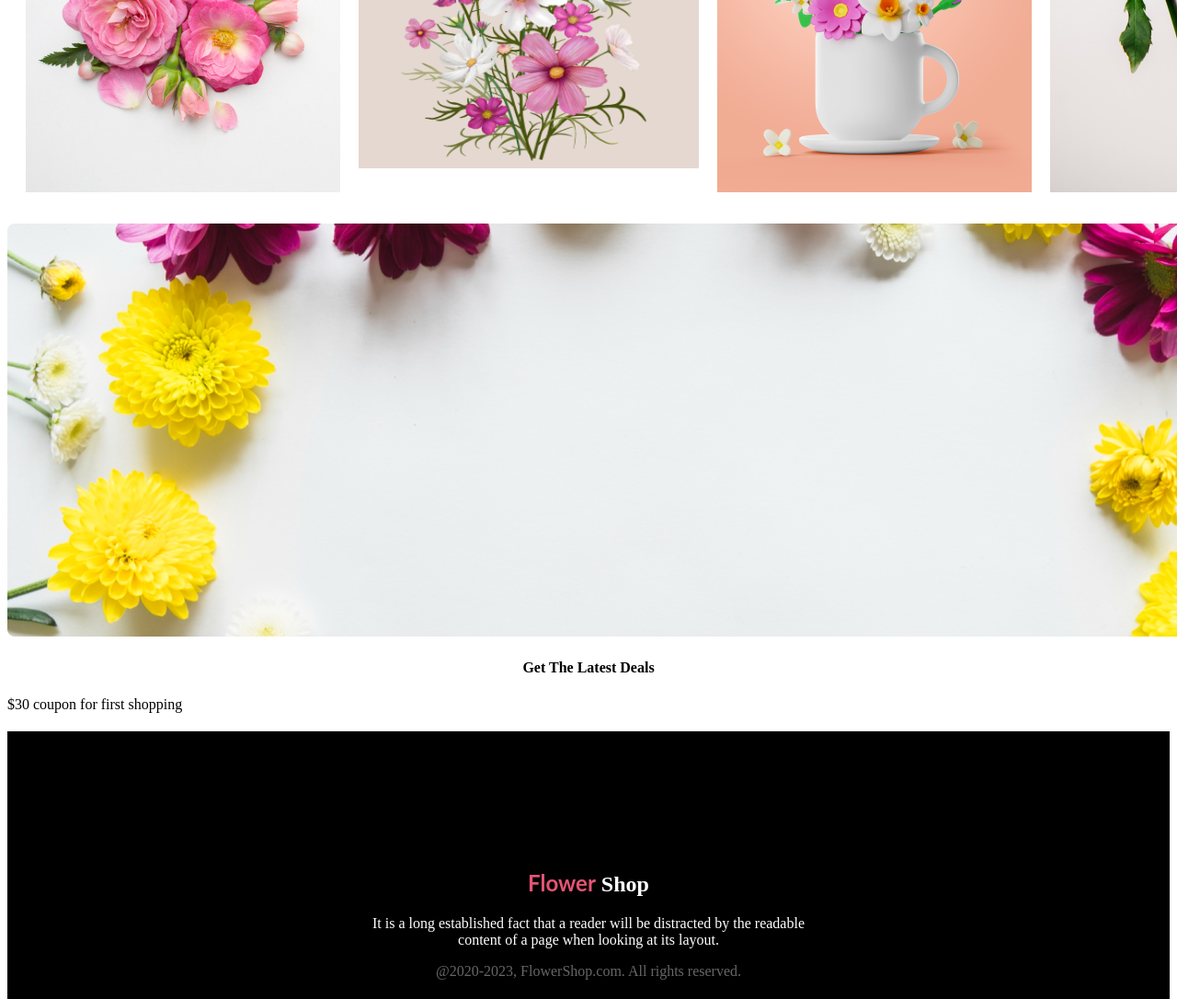
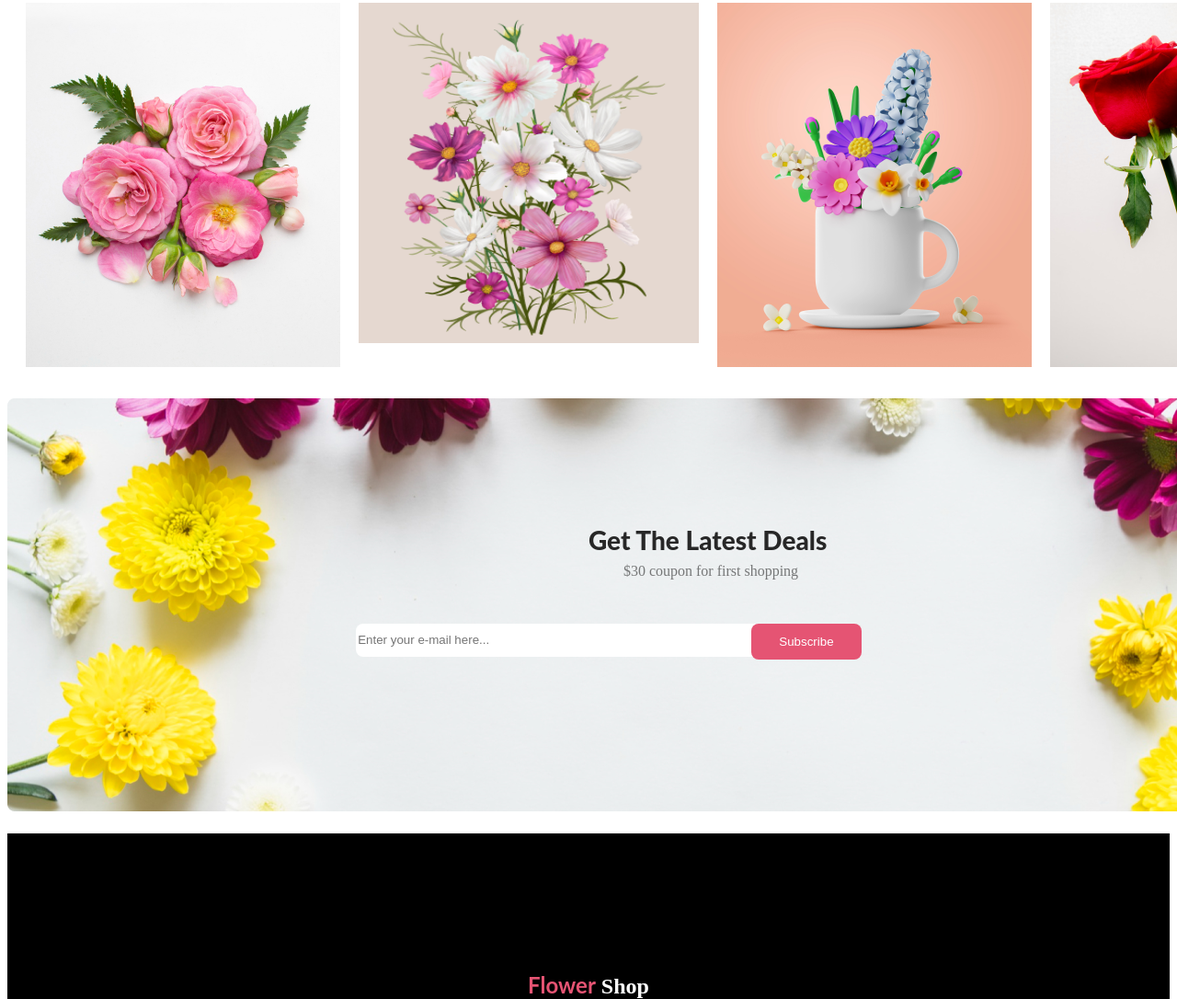
Before and after one commit to ati54q/online-flower-shop-website1, a plain HTML site: page index.html in a window 1280 px wide. Shown: the part 2761-3847 px from the top of the page at 92% size. Drawn offline with Linux system fonts and the light colour scheme.

Commit message:
add more button and style

```diff
--- a/index.html
+++ b/index.html
@@ -27,14 +27,10 @@ that it has a more-or-less normal distribution of letters.
 <img class="flaer" src="images/pngwing 10.png" alt="">
 </div>
 
-
-
-
 </body>
 </header>
 <main>
-
-
+<!--Section 2 start-->
 <section>
 
     <div>
@@ -69,7 +65,7 @@ that it has a more-or-less normal distribution of letters.
 
 </section>
 
-<!--Support Section-->
+<!--Support Section 3 start-->
 
 <section class="support-first">
     <div class="support">
@@ -92,10 +88,9 @@ that it has a more-or-less normal distribution of letters.
 
 </main>
 
+<!--Section 4 start-->
+
 <section class="hotter">
-
-
-
 <div class="hot">
     <div>
     <h1 class="hot-deal">
@@ -113,7 +108,7 @@ content of a page when looking at its layout..
 
 </section>
 
-
+<!--Section 5 start-->
 <section>
 
     <div>
@@ -151,24 +146,28 @@ content of a page when looking at its layout.
 
 </section>
 
+<!--Section 6 start-->
 
 <section>
 
 <div class="latest">
+
     <img src="images/Rectangle 9.png" alt="">
+  <div>
+        <h4 class="get-the">Get The Latest Deals</h4>
 
-    <div class="deal">
-        <h4>Get The Latest Deals</h4>
-    </div>
-
-       <div>
-       <p>
+       <p class="get-p">
         $30 coupon for first shopping
         </p>
-       </div>
+        <input class="coupon-email" placeholder="Enter your e-mail here..." type="text"> </input>
+
+        <button class="but-subs">Subscribe</button>
+    </div>
 </div>
 
 </section>
+
+<!--section footer 7 start-->
 
 <footer >
 
--- a/styles/protfolio.css
+++ b/styles/protfolio.css
@@ -1,3 +1,6 @@
+
+/* 1 section or header section  */
+
 .heade
 
 {
@@ -35,6 +38,9 @@ width: 500px;
 
 
 }
+
+
+/* section 2 start  */
 .reader{
     color: #272727;
 text-align: center;
@@ -66,8 +72,6 @@ text-decoration: underline;
 padding: 30px;
 gap: 20px;
 padding-left: 220px;
-
-
 }
 
 .flowe{
@@ -77,10 +81,6 @@ border-radius: 300px 300px 0px 0px;
 background: rgba(167, 33, 98, 0.15);
 flex-shrink: 0;
 height:
-
-
-
-
 }
 
 .flowee{
@@ -89,8 +89,6 @@ height: ;
 border-radius: 300px 300px 0px 0px;
 background: rgba(5, 151, 160, 0.15);
 height:
-
-
 }
 
 .floweee{
@@ -109,10 +107,30 @@ background: rgba(71, 125, 17, 0.15);
 height: 370px;
 }
 
+
+/* section 3 start  */
+
 .support-first{
-    height: 250px;
+    height: 200px;
+    padding-left: 150px;
 
 }
+
+.support{
+
+    display: flex;
+   text-align: center;
+   background-color: rgba(39, 39, 39, 0.05);
+   border-radius: 8px;
+   width: 1140px;
+   height: 200px;
+   padding: 20px 20px;
+   margin-top: 80px;
+   gap: 80px;
+
+}
+
+
 
 .reader-instragram{
 
@@ -146,19 +164,7 @@ font-weight: 800;
 
 }
 
-.support{
 
-
-    display: flex;
-   text-align: center;
-   background-color: rgba(39, 39, 39, 0.05);
-   border-radius: 8px;
-   width: 1140px;
-   height: 110px;
-   padding: 20px 20px;
-
-
-}
 
 
 .hotter{
@@ -166,6 +172,7 @@ font-weight: 800;
     border-radius: 8px;
 background: rgba(229, 84, 115, 0.05);
 padding-top: 150px;
+margin-top: 160px;
 
 }
 
@@ -199,16 +206,59 @@ line-height: normal;
 color: #E55473;
 }
 
+/* section 6 start */
 
 .latest{
 
-    background-image: ;
+position: relative;
+text-align: center;
+width: 100%;
+}
+.get-the{
+
+top: 22%;
+ position: absolute;
+ left: 50%;
+ color: #272727;
+font-family: Lato;
+font-size: 28px;
+font-weight: 800;
+}
+
+.get-p{
+    top: 36%;
+    position: absolute;
+    left: 53%;
+    color: rgba(39, 39, 39, 0.60);
 
 }
 
-.deal{
-    text-align: center;
+.coupon-email
+{
+    top: 54%;
+    position: absolute;
+    left: 30%;
+    width: 500px;
+    height: 34px;
+    border-radius: 8px;
+    border: none;
+    color: white;
+
 }
+
+.but-subs{
+    top: 54%;
+    position: absolute;
+    left: 64%;
+    width: 120px;
+     height: 39px;
+     border-radius: 8px;
+    background: #E55473;
+    border: none;
+   color: white;
+
+}
+/* Last section footer 7 start  */
 
 .reader-top{
         text-align: center;
```
